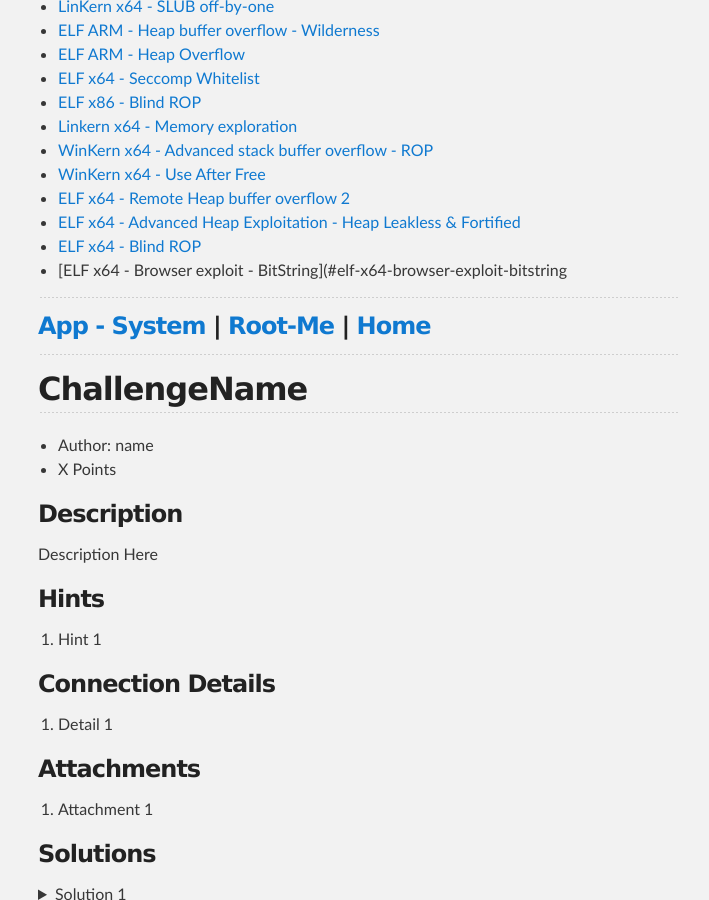
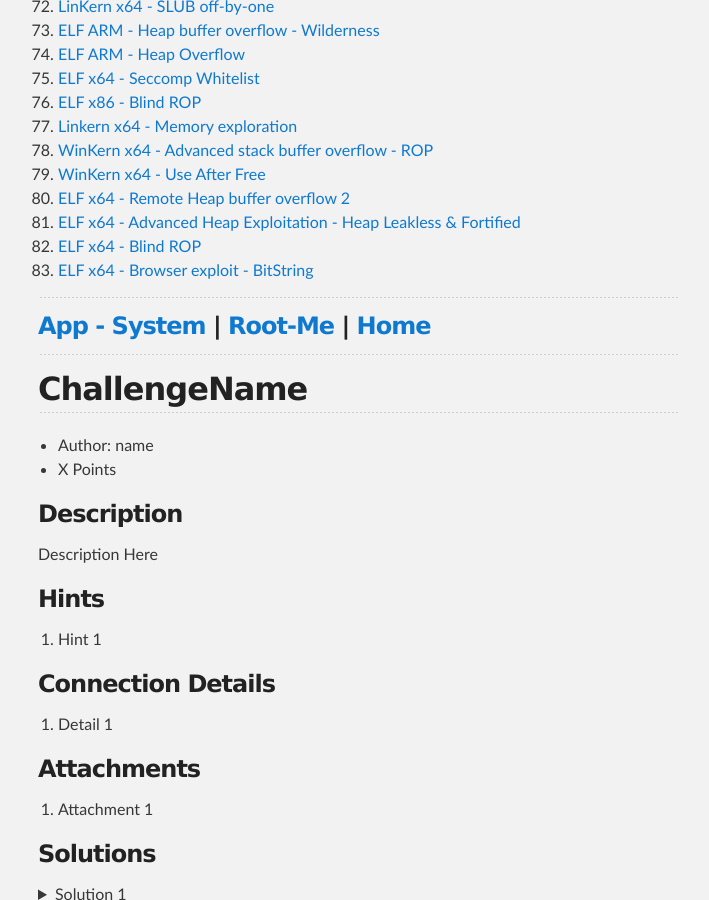
Before and after one commit to djm89uk/djm89uk.github.io, a Jekyll site: the page built from rootme_asys.md, in a window 1280 px wide and 900 px high, scrolled down 2195 px. Shown: the whole window, without its empty margins (282-991 px from the left). Built offline with Jekyll 4.4.1, drawn with Linux system fonts in a browser that asks for light colours; our own code applies the rules of GitHub Pages for plain Markdown files; part of the change alters nothing that is shown.

Commit message:
Update rootme_asys.md

```diff
--- a/rootme_asys.md
+++ b/rootme_asys.md
@@ -4,89 +4,89 @@ These challenges will help you understand applicative vulnerabilities.
 
 ## Contents
 
-- [ELF x86 - Stack buffer overflow basic 1](#elf-x86-stack-buffer-overflow-basic-1)
-- [ELF x86 - Stack buffer overflow basic 2](#elf-x86-stack-buffer-overflow-basic-2)
-- [PE32 - Stack buffer overflow basic](#pe32-stack-buffer-overflow-basic)
-- [ELF x86 - Format string bug basic 1](#elf-x86-format-string-bug-basic-1)
-- [ELF x64 - Stack buffer overflow - basic](#elf-x64-stack-buffer-overflow-basic)
-- [ELF x86 - Format string bug basic 2](#elf-x86-format-string-bug-basic-2)
-- [ELF x86 - Race condition](#elf-x86-race-condition)
-- [ELF ARM - Stack buffer overflow - basic](#elf-arm-stack-buffer-overflow-basic)
-- [ELF MIPS - Stack buffer overflow - No NX](#elf-mips-stack-buffer-overflow-no-nx)
-- [ELF x64 - Double free](#elf-x64-double-free)
-- [ELF x86 - Stack buffer overflow basic 3](#elf-x86-stack-buffer-overflow-basic-3)
-- [ELF x86 - Use After Free - basic](#elf-x86-use-after-free-basic)
-- [ELF ARM - Stack Spraying](#elf-arm-stack-spraying)
-- [ELF x64 - Stack buffer overflow - PIE](#elf-x64-stack-buffer-overflow-pie)
-- [ELF x86 - BSS buffer overflow](#elf-x86-bss-buffer-overflow)
-- [ELF x86 - Stack buffer overflow basic 4](#elf-x86-stack-buffer-overflow-basic-4)
-- [ELF x86 - Stack buffer overflow basic 6](#elf-x86-stack-buffer-overflow-basic-6)
-- [ELF x86 - Format String Bug Basic 3](#elf-x86-format-string-bug-basic-3)
-- [PE32 - Advanced stack buffer overflow](#pe32-advanced-stack-buffer-overflow)
-- [ELF ARM - Basic ROP](#elf-arm-basic-rop)
-- [ELF MIPS - Basic ROP](#elf-mips-basic-rop)
-- [ELF x86 - Stack buffer overflow - C++ vtables](#elf-x86-stack-buffer-overflow-c-vtables)
-- [PE32+ Format string bug](#pe32-format-string-bug)
-- [ELF x64 - Logic bug](#elf-x64-logic-bug)
-- [ELF x86 - Bug Hunting - Several issues](#elf-x86-bug-hunting-several-issues)
-- [ELF x86 - Stack buffer and integer overflow](#elf-x86-stack-buffer-and-integer-overflow)
-- [ELF x86 - Stack buffer overflow - ret2dl_resolve](#elf-x86-stack-buffer-overflow-ret2dl-resolve)
-- [ELF x86 - Stack buffer overflow basic 5](#elf-x86-stack-buffer-overflow-basic-5)
-- [ELF x64 - Stack buffer overflow - advanced](#elf-x64-stack-buffer-overflow-advanced)
-- [ELF MIPS - Format String Glitch](#elf-mips-format-string-glitch)
-- [ELF x64 - Heap Filling](#elf-x64-heap-filling)
-- [ELF x86 - Information leakage with Stack Smashing Protector](#elf-x86-information-leakage-with-stack-smashing-protector)
-- [ELF x64 - File Structure Hacking](#elf-x64-file-structure-hacking)
-- [ELF ARM - Race condition](#elf-arm-race-condition)
-- [ELF x64 - Browser exploit - Intro](#elf-x64-browser-exploit-intro)
-- [ELF x64 - Heap Safe-Linking Bypass](#elf-x64-heap-safe-linking-bypass)
-- [ELF x64 - ret2dl_init](#elf-x64-ret2dl-init)
-- [ELF x86 - Out of bounds attack - French Paradox](#elf-x86-out-of-bounds-attack-french-paradox)
-- [ELF x86 - Remote BSS buffer overflow](#elf-x86-remote-bss-buffer-overflow)
-- [ELF x86 - Remote Format String bug](#elf-x86-remote-format-string-bug)
-- [PE32+ Basic ROP](#pe32-basic-rop)
-- [ELF x64 - Remote heap buffer overflow - fastbin](#elf-x64-remote-heap-buffer-overflow-fastbin)
-- [ELF x86 - Blind remote format string bug](#elf-x86-blind-remote-format-string-bug)
-- [LinKern ARM - vulnerable syscall](#linkern-arm-vulnerable-syscall)
-- [LinKern x86 - Buffer overflow basic 1](#linkern-x86-buffer-overflow-basic-1)
-- [LinKern x86 - Null pointer dereference](#linkern-x86-null-pointer-dereference)
-- [LinKern x64 - Race condition](#linkern-x64-race-condition)
-- [ELF ARM - Alphanumeric shellcode](#elf-arm-alphanumeric-shellcode)
-- [ELF MIPS - URLEncoded Format String bug](#elf-mips-urlencoded-format-string-bug)
-- [ELF x86 - Hardened binary 1](#elf-x86-hardened-binary-1)
-- [ELF x86 - Hardened binary 2](#elf-x86-hardened-binary-2)
-- [ELF x86 - Hardened binary 3](#elf-x86-hardened-binary-3)
-- [ELF x86 - Hardened binary 4](#elf-x86-hardened-binary-4)
-- [LinKern MIPSel - Vulnerable ioctl](#linkern-mipsel-vulnerable-ioctl)
-- [LinKern x64 - reentrant code](#linkern-x64-reentrant-code)
-- [ELF ARM - Heap format string bug](#elf-arm-heap-format-string-bug)
-- [ELF x64 - Sigreturn Oriented Programming](#elf-x64-sigreturn-oriented-programming)
-- [ELF ARM - Format String bug](#elf-arm-format-string-bug)
-- [ELF ARM - Use After Free](#elf-arm-use-after-free)
-- [ELF x64 - FILE structure hijacking](#elf-x64-file-structure-hijacking)
-- [ELF x64 - Heap feng-shui](#elf-x64-heap-feng-shui)
-- [ELF x64 - Off-by-one bug](#elf-x64-off-by-one-bug)
-- [ELF x86 - Hardened binary 5](#elf-x86-hardened-binary-5)
-- [LinKern ARM - Stack Overflow](#linkern-arm-stack-overflow)
-- [LinKern x86 - basic ROP](#linkern-x86-basic-rop)
-- [ELF ARM - Heap Off-by-One](#elf-arm-heap-off-by-one)
-- [ELF x64 - Remote Heap buffer overflow 1](#elf-x64-remote-heap-buffer-overflow-1)
-- [ELF x86 - Hardened binary 6](#elf-x86-hardened-binary-6)
-- [ELF x86 - Hardened binary 7](#elf-x86-hardened-binary-7)
-- [ELF x86 - Remote stack buffer overflow - Hardened](#elf-x86-remote-stack-buffer-overflow-hardened)
-- [LinKern x64 - RowHammer](#linkern-x64-rowhammer)
-- [LinKern x64 - SLUB off-by-one](#linkern-x64-slub-off-by-one)
-- [ELF ARM - Heap buffer overflow - Wilderness](#elf-arm-heap-buffer-overflow-wilderness)
-- [ELF ARM - Heap Overflow](#elf-arm-heap-overflow)
-- [ELF x64 - Seccomp Whitelist](#elf-x64-seccomp-whitelist)
-- [ELF x86 - Blind ROP](#elf-x86-blind-rop)
-- [Linkern x64 - Memory exploration](#linkern-x64-memory-exploration)
-- [WinKern x64 - Advanced stack buffer overflow - ROP](#winkern-x64-advanced-stack-buffer-overflow-rop)
-- [WinKern x64 - Use After Free](#winkern-x64-use-after-free)
-- [ELF x64 - Remote Heap buffer overflow 2](#elf-x64-remote-heap-buffer-overflow-2)
-- [ELF x64 - Advanced Heap Exploitation - Heap Leakless & Fortified](#elf-x64-advanced-heap-exploitation-heap-leakless-&-fortified)
-- [ELF x64 - Blind ROP](#elf-x64-blind-rop)
-- [ELF x64 - Browser exploit - BitString](#elf-x64-browser-exploit-bitstring
+1. [ELF x86 - Stack buffer overflow basic 1](#elf-x86-stack-buffer-overflow-basic-1)
+2. [ELF x86 - Stack buffer overflow basic 2](#elf-x86-stack-buffer-overflow-basic-2)
+3. [PE32 - Stack buffer overflow basic](#pe32-stack-buffer-overflow-basic)
+4. [ELF x86 - Format string bug basic 1](#elf-x86-format-string-bug-basic-1)
+5. [ELF x64 - Stack buffer overflow - basic](#elf-x64-stack-buffer-overflow-basic)
+6. [ELF x86 - Format string bug basic 2](#elf-x86-format-string-bug-basic-2)
+7. [ELF x86 - Race condition](#elf-x86-race-condition)
+8. [ELF ARM - Stack buffer overflow - basic](#elf-arm-stack-buffer-overflow-basic)
+9. [ELF MIPS - Stack buffer overflow - No NX](#elf-mips-stack-buffer-overflow-no-nx)
+10. [ELF x64 - Double free](#elf-x64-double-free)
+11. [ELF x86 - Stack buffer overflow basic 3](#elf-x86-stack-buffer-overflow-basic-3)
+12. [ELF x86 - Use After Free - basic](#elf-x86-use-after-free-basic)
+13. [ELF ARM - Stack Spraying](#elf-arm-stack-spraying)
+14. [ELF x64 - Stack buffer overflow - PIE](#elf-x64-stack-buffer-overflow-pie)
+15. [ELF x86 - BSS buffer overflow](#elf-x86-bss-buffer-overflow)
+16. [ELF x86 - Stack buffer overflow basic 4](#elf-x86-stack-buffer-overflow-basic-4)
+17. [ELF x86 - Stack buffer overflow basic 6](#elf-x86-stack-buffer-overflow-basic-6)
+18. [ELF x86 - Format String Bug Basic 3](#elf-x86-format-string-bug-basic-3)
+19. [PE32 - Advanced stack buffer overflow](#pe32-advanced-stack-buffer-overflow)
+20. [ELF ARM - Basic ROP](#elf-arm-basic-rop)
+21. [ELF MIPS - Basic ROP](#elf-mips-basic-rop)
+22. [ELF x86 - Stack buffer overflow - C++ vtables](#elf-x86-stack-buffer-overflow-c-vtables)
+23. [PE32+ Format string bug](#pe32-format-string-bug)
+24. [ELF x64 - Logic bug](#elf-x64-logic-bug)
+25. [ELF x86 - Bug Hunting - Several issues](#elf-x86-bug-hunting-several-issues)
+26. [ELF x86 - Stack buffer and integer overflow](#elf-x86-stack-buffer-and-integer-overflow)
+27. [ELF x86 - Stack buffer overflow - ret2dl_resolve](#elf-x86-stack-buffer-overflow-ret2dl-resolve)
+28. [ELF x86 - Stack buffer overflow basic 5](#elf-x86-stack-buffer-overflow-basic-5)
+29. [ELF x64 - Stack buffer overflow - advanced](#elf-x64-stack-buffer-overflow-advanced)
+30. [ELF MIPS - Format String Glitch](#elf-mips-format-string-glitch)
+31. [ELF x64 - Heap Filling](#elf-x64-heap-filling)
+32. [ELF x86 - Information leakage with Stack Smashing Protector](#elf-x86-information-leakage-with-stack-smashing-protector)
+33. [ELF x64 - File Structure Hacking](#elf-x64-file-structure-hacking)
+34. [ELF ARM - Race condition](#elf-arm-race-condition)
+35. [ELF x64 - Browser exploit - Intro](#elf-x64-browser-exploit-intro)
+36. [ELF x64 - Heap Safe-Linking Bypass](#elf-x64-heap-safe-linking-bypass)
+37. [ELF x64 - ret2dl_init](#elf-x64-ret2dl-init)
+38. [ELF x86 - Out of bounds attack - French Paradox](#elf-x86-out-of-bounds-attack-french-paradox)
+39. [ELF x86 - Remote BSS buffer overflow](#elf-x86-remote-bss-buffer-overflow)
+40. [ELF x86 - Remote Format String bug](#elf-x86-remote-format-string-bug)
+41. [PE32+ Basic ROP](#pe32-basic-rop)
+42. [ELF x64 - Remote heap buffer overflow - fastbin](#elf-x64-remote-heap-buffer-overflow-fastbin)
+43. [ELF x86 - Blind remote format string bug](#elf-x86-blind-remote-format-string-bug)
+44. [LinKern ARM - vulnerable syscall](#linkern-arm-vulnerable-syscall)
+45. [LinKern x86 - Buffer overflow basic 1](#linkern-x86-buffer-overflow-basic-1)
+46. [LinKern x86 - Null pointer dereference](#linkern-x86-null-pointer-dereference)
+47. [LinKern x64 - Race condition](#linkern-x64-race-condition)
+48. [ELF ARM - Alphanumeric shellcode](#elf-arm-alphanumeric-shellcode)
+49. [ELF MIPS - URLEncoded Format String bug](#elf-mips-urlencoded-format-string-bug)
+50. [ELF x86 - Hardened binary 1](#elf-x86-hardened-binary-1)
+51. [ELF x86 - Hardened binary 2](#elf-x86-hardened-binary-2)
+52. [ELF x86 - Hardened binary 3](#elf-x86-hardened-binary-3)
+53. [ELF x86 - Hardened binary 4](#elf-x86-hardened-binary-4)
+54. [LinKern MIPSel - Vulnerable ioctl](#linkern-mipsel-vulnerable-ioctl)
+55. [LinKern x64 - reentrant code](#linkern-x64-reentrant-code)
+56. [ELF ARM - Heap format string bug](#elf-arm-heap-format-string-bug)
+57. [ELF x64 - Sigreturn Oriented Programming](#elf-x64-sigreturn-oriented-programming)
+58. [ELF ARM - Format String bug](#elf-arm-format-string-bug)
+59. [ELF ARM - Use After Free](#elf-arm-use-after-free)
+60. [ELF x64 - FILE structure hijacking](#elf-x64-file-structure-hijacking)
+61. [ELF x64 - Heap feng-shui](#elf-x64-heap-feng-shui)
+62. [ELF x64 - Off-by-one bug](#elf-x64-off-by-one-bug)
+63. [ELF x86 - Hardened binary 5](#elf-x86-hardened-binary-5)
+64. [LinKern ARM - Stack Overflow](#linkern-arm-stack-overflow)
+65. [LinKern x86 - basic ROP](#linkern-x86-basic-rop)
+66. [ELF ARM - Heap Off-by-One](#elf-arm-heap-off-by-one)
+67. [ELF x64 - Remote Heap buffer overflow 1](#elf-x64-remote-heap-buffer-overflow-1)
+68. [ELF x86 - Hardened binary 6](#elf-x86-hardened-binary-6)
+69. [ELF x86 - Hardened binary 7](#elf-x86-hardened-binary-7)
+70. [ELF x86 - Remote stack buffer overflow - Hardened](#elf-x86-remote-stack-buffer-overflow-hardened)
+71. [LinKern x64 - RowHammer](#linkern-x64-rowhammer)
+72. [LinKern x64 - SLUB off-by-one](#linkern-x64-slub-off-by-one)
+73. [ELF ARM - Heap buffer overflow - Wilderness](#elf-arm-heap-buffer-overflow-wilderness)
+74. [ELF ARM - Heap Overflow](#elf-arm-heap-overflow)
+75. [ELF x64 - Seccomp Whitelist](#elf-x64-seccomp-whitelist)
+76. [ELF x86 - Blind ROP](#elf-x86-blind-rop)
+77. [Linkern x64 - Memory exploration](#linkern-x64-memory-exploration)
+78. [WinKern x64 - Advanced stack buffer overflow - ROP](#winkern-x64-advanced-stack-buffer-overflow-rop)
+79. [WinKern x64 - Use After Free](#winkern-x64-use-after-free)
+80. [ELF x64 - Remote Heap buffer overflow 2](#elf-x64-remote-heap-buffer-overflow-2)
+81. [ELF x64 - Advanced Heap Exploitation - Heap Leakless & Fortified](#elf-x64-advanced-heap-exploitation-heap-leakless-&-fortified)
+82. [ELF x64 - Blind ROP](#elf-x64-blind-rop)
+83. [ELF x64 - Browser exploit - BitString](#elf-x64-browser-exploit-bitstring)
 
 ---
 
```
